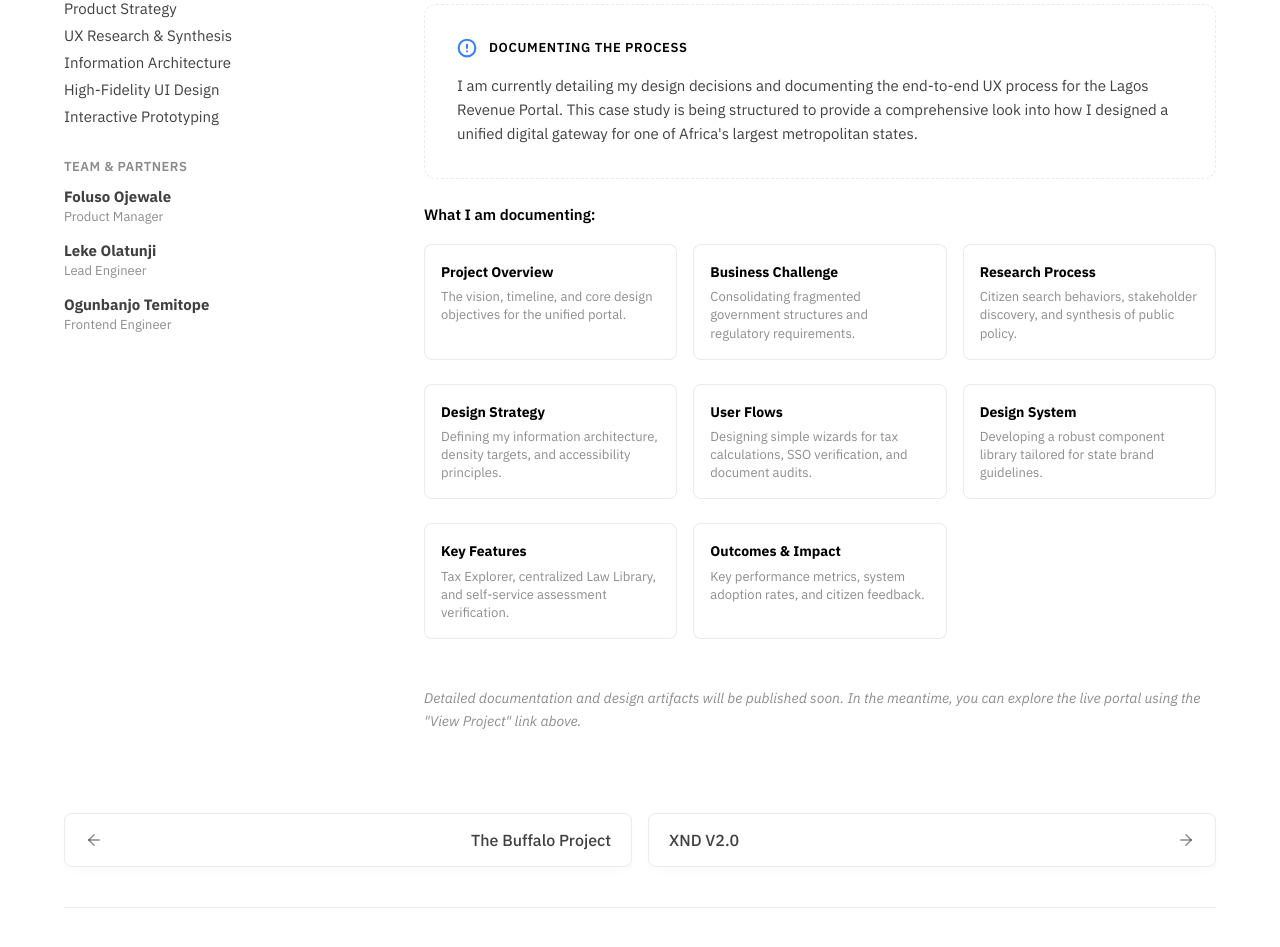
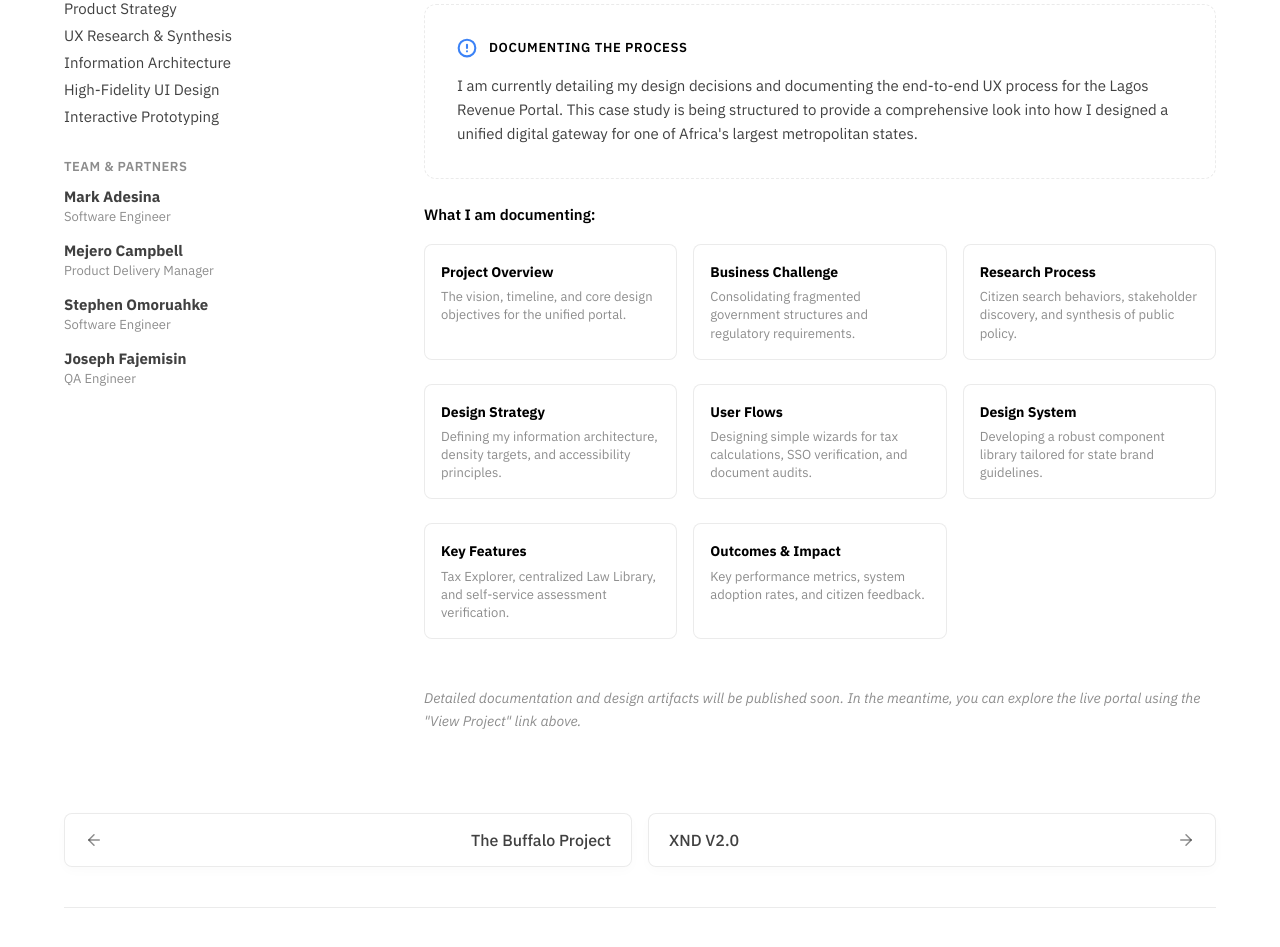
Before and after one commit to AniFUD/portfolio-project, a React (Vite) app: page /selected-work/lagos-revenue-portal in a window 1280 px wide. Shown: the part 1124-2071 px from the top of the page. Built offline with nearby package versions, Linux system fonts and the light colour scheme.

Commit message:
auto-sync: modifications on 2026-07-16 19:35:26

```diff
--- a/src/pages/case-studies/LagosRevenuePortal.jsx
+++ b/src/pages/case-studies/LagosRevenuePortal.jsx
@@ -58,9 +58,10 @@ export default function LagosRevenuePortal() {
           <div className="case-study-sidebar-section">
             <h4 className="case-study-sidebar-title">Team & Partners</h4>
             <ul className="case-study-sidebar-list">
-              <li><strong>Foluso Ojewale</strong><br/><span style={{fontSize:'13px', color:'var(--text-tertiary)'}}>Product Manager</span></li>
-              <li style={{marginTop:'8px'}}><strong>Leke Olatunji</strong><br/><span style={{fontSize:'13px', color:'var(--text-tertiary)'}}>Lead Engineer</span></li>
-              <li style={{marginTop:'8px'}}><strong>Ogunbanjo Temitope</strong><br/><span style={{fontSize:'13px', color:'var(--text-tertiary)'}}>Frontend Engineer</span></li>
+              <li><strong>Mark Adesina</strong><br /><span style={{ fontSize: '13px', color: 'var(--text-tertiary)' }}>Software Engineer</span></li>
+              <li style={{ marginTop: '8px' }}><strong>Mejero Campbell</strong><br /><span style={{ fontSize: '13px', color: 'var(--text-tertiary)' }}>Product Delivery Manager</span></li>
+              <li style={{ marginTop: '8px' }}><strong>Stephen Omoruahke</strong><br /><span style={{ fontSize: '13px', color: 'var(--text-tertiary)' }}>Software Engineer</span></li>
+              <li style={{ marginTop: '8px' }}><strong>Joseph Fajemisin</strong><br /><span style={{ fontSize: '13px', color: 'var(--text-tertiary)' }}>QA Engineer</span></li>
             </ul>
           </div>
         </aside>
```
